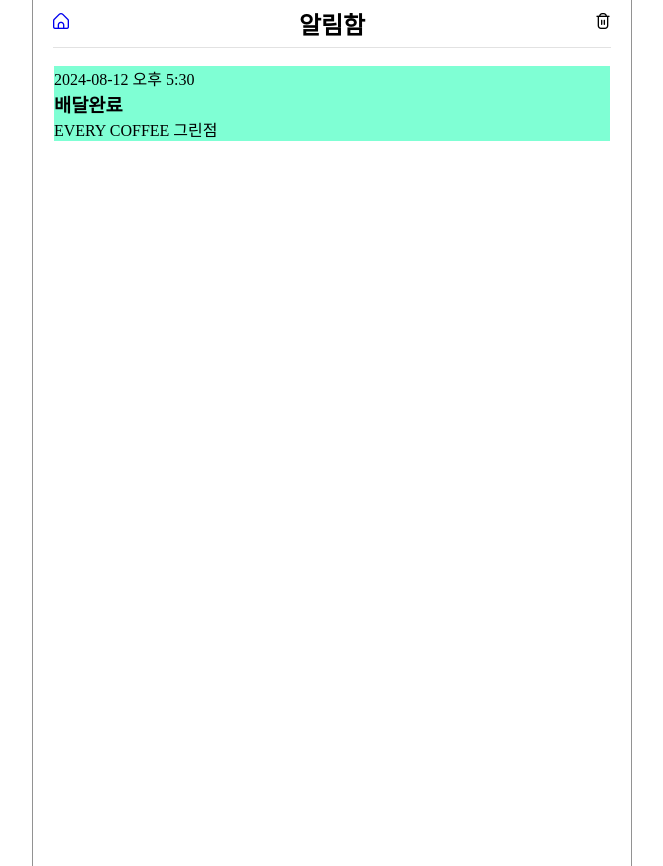
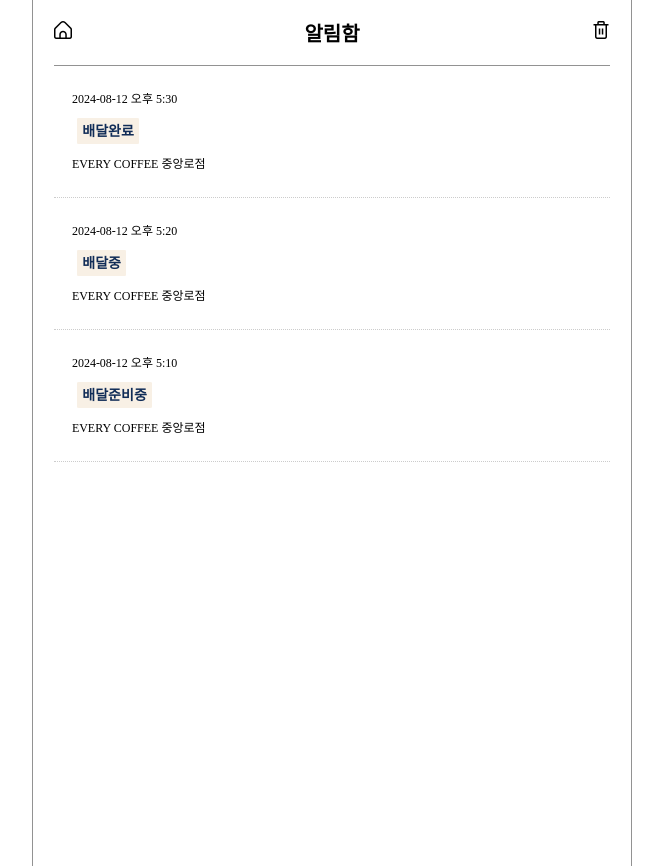
Before and after one commit to hein425/EC, a plain HTML site: page everycoffee/notification.html in a window 1280 px wide. Shown: the whole page, without its empty margins (308-971 px from the left). Drawn offline with nearby package versions, Linux system fonts and the light colour scheme.

Commit message:
알림창 작업완료

```diff
--- a/everycoffee/css/default.css
+++ b/everycoffee/css/default.css
@@ -8,23 +8,27 @@
 }
 
 /* 전체설정 */
-*{
+* {
     margin: 0;
     padding: 0;
 }
-ul, ol{
+
+ul,
+ol {
     list-style-type: none;
 }
-img{
+
+img {
     vertical-align: bottom;
     border: 0;
 }
-a{
+
+a {
     text-decoration: none;
 }
 
 /* 레이아웃 설정 */
-#wrapper{
+#wrapper {
     position: relative;
     width: 600px;
     height: auto;
@@ -36,65 +40,84 @@ a{
 }
 
 /* header(헤더) 설정 */
-header{
+header {
     position: sticky;
     top: 0;
     left: 0;
     width: 100%;
     height: 100px;
     border-bottom: 1px solid #929292;
-    background-color: rgb(255,255,255);
+    background-color: rgb(255, 255, 255);
     z-index: 900;
 }
-.header_top{
+
+.header_top {
     width: 100%;
     height: 60%;
     display: flex;
     align-items: center;
     justify-content: space-between;
 }
-.logo{
+
+.logo {
     margin-bottom: 10px;
 }
-.logo a{
+
+.logo a {
     color: #000;
     /* background-color: #575757; */
 }
-.logo a img{
+
+.logo a img {
     width: 50px;
     height: auto;
 }
-.my_page{
+
+.my_page {
     margin-left: 20px;
 }
-.my_page i{
+
+.my_page i {
     color: #000;
     font-size: 18px;
 }
-.header_top ul{
+
+.header_top ul {
     display: flex;
     margin-right: 20px;
 }
-.header_top ul li:nth-child(1){
+
+.header_top ul li:nth-child(1) {
     margin-right: 15px;
 }
-.header_top ul li i{
+
+.header_top ul li i {
     color: #000;
     font-size: 18px;
 }
-button{
-    cursor: pointer; /* 마우스 커서를 포인터로 변경 */
-    background: none; /* 배경 제거 */
-    border: none; /* 테두리 제거 */
-    all: unset; /* 모든 기본 스타일 제거 */
-    padding: 0; /* 패딩 제거 */
-    display: inline-flex; /* 아이콘을 가운데 정렬 */
-    align-items: center; /* 아이콘을 수직으로 중앙 정렬 */
-    justify-content: center; /* 아이콘을 수평으로 중앙 정렬 */
+
+button {
+    cursor: pointer;
+    /* 마우스 커서를 포인터로 변경 */
+    background: none;
+    /* 배경 제거 */
+    border: none;
+    /* 테두리 제거 */
+    all: unset;
+    /* 모든 기본 스타일 제거 */
+    padding: 0;
+    /* 패딩 제거 */
+    display: inline-flex;
+    /* 아이콘을 가운데 정렬 */
+    align-items: center;
+    /* 아이콘을 수직으로 중앙 정렬 */
+    justify-content: center;
+    /* 아이콘을 수평으로 중앙 정렬 */
 }
-li button {
-}
-.gnb{
+
+li button {}
+
+.gnb {
     width: 100%;
     height: 40%;
     margin-top: -5px;
@@ -102,32 +125,58 @@ li button {
     align-items: center;
     justify-content: space-around;
 }
-.gnb li a{
+
+.gnb li a {
     font-family: 'Pretendard-Regular';
     font-weight: 100;
     color: #575757;
 }
 
 /* 바코드 설정 */
-#my-membership{
+#my-membership {
     /* stiky는 부모자(relative)기준으로 위치값 지정 */
     /* fixed는 body값을 기준으로 위치값 지정 */
     position: fixed;
     left: 50%;
     top: 0;
 
-    width: calc(600px * 0.6); /* 600px의 80% */
-    transform: translate(-50%);
+    width: calc(600px * 0.6);
+    /* 600px의 80% */
+    transform: translateX(-50%) translateY(-100%);
 
     background-color: #f8f0e5;
-    box-shadow: 0 14px 28px rgb(0,0,0,0.25), 0 10px 10px rgb(0, 0, 0,0.40);
+    box-shadow: 0 14px 28px rgb(0, 0, 0, 0.25), 0 10px 10px rgb(0, 0, 0, 0.40);
     border: 0;
     text-align: center;
     line-height: 1.5;
     border-radius: 0 0 20px 20px;
-    padding: 20px 50px 10px 50px;
+    padding: 20px 50px 0px 50px;
 }
-#my-membership ul{
+
+#my-membership[open] {
+    animation: slideIn 0.3s forwards;
+}
+/* #my-membership[closing] {
+    animation: slideOut 0.3s forwards;
+} */
+@keyframes slideIn {
+    from {
+        transform: translateX(-50%) translateY(-50%);
+    }
+    to {
+        transform: translateX(-50%) translateY(0);
+    }
+}
+/* @keyframes slideOut {
+    from {
+        transform: translateX(-50%) translateY(0);
+    }
+    to {
+        transform: translateX(-50%) translateY(-100%);
+    }
+} */
+
+#my-membership ul {
     list-style-type: none;
     display: flex;
     align-items: center;
@@ -135,39 +184,41 @@ li button {
     line-height: 1.7;
     font-weight: 600;
 }
-.barcode li p{
+
+.barcode li p {
     color: rgb(204, 34, 34);
 }
-.barcode li:nth-child(1){
+
+.barcode li:nth-child(1) {
     overflow: hidden;
     white-space: nowrap;
     text-overflow: ellipsis;
 }
 
-.reward-points{
+.reward-points {
     font-size: 15pt;
 }
 
-#my-membership img{
+#my-membership img {
     margin: 4% 0 1% 0;
     width: 100%;
     height: auto;
 }
-.barcode-close{
+
+.barcode-close {
     cursor: pointer;
     text-align: right;
-    background-color: goldenrod;
-    margin: 5%;
+    margin: 5% 0 0 0;
     padding: 3%;
-    border-radius: 10%;
+    font-size: 1.5rem;
 }
 
 
 /* footer 설정 */
-footer{
+footer {
     width: 100%;
     height: 55px;
-    background-color: rgb(255,255,255);
+    background-color: rgb(255, 255, 255);
     /* background-color: rgb(248,240,229); */
     position: sticky;
     bottom: 0;
@@ -177,7 +228,8 @@ footer{
     justify-content: center;
     z-index: 900;
 }
-.footer_gnb{
+
+.footer_gnb {
     width: 100%;
     height: 100%;
     display: flex;
@@ -186,16 +238,18 @@ footer{
     border-top: 1px solid #929292;
 }
 
-.footer_gnb li{
+.footer_gnb li {
     text-align: center;
     font-size: 14px;
     line-height: 1.0;
 }
-.footer_gnb li a{
+
+.footer_gnb li a {
     color: #000;
     line-height: 0;
 }
-.footer_gnb li i{
+
+.footer_gnb li i {
     color: #575757;
     font-size: 20px;
 }
@@ -203,10 +257,11 @@ footer{
 
 /* 미디어쿼리 구간 ##################################################### */
 @media screen and (max-width: 600px) {
-    #wrapper{
-     width: 100%;
-   }
-   #my-membership{
-    width: 60%;
-   }
+    #wrapper {
+        width: 100%;
+    }
+
+    #my-membership {
+        width: 60%;
+    }
 }
--- a/everycoffee/css/notification.css
+++ b/everycoffee/css/notification.css
@@ -1,21 +1,117 @@
-.notification-header{
+@charset "UTF-8";
+
+@font-face {
+    font-family: 'Pretendard-Regular';
+    src: url('https://fastly.jsdelivr.net/gh/Project-Noonnu/noonfonts_2107@1.1/Pretendard-Regular.woff') format('woff');
+    font-weight: 400;
+    font-style: normal;
+}
+
+/* 전체설정 */
+html {
+    font-size: 10px;
+}
+:root{
+    --color-01: rgb(248, 240, 229);
+    --color-02: rgb(234,219,200);
+    --color-03: rgb(218,192,163);
+    --color-04: rgb(16,44,87);
+}
+* {
+    margin: 0;
+    padding: 0;
+}
+
+ul,
+ol {
+    list-style-type: none;
+}
+
+img {
+    vertical-align: bottom;
+    border: 0;
+}
+
+a {
+    text-decoration: none;
+}
+
+/* 레이아웃 설정 */
+#wrapper {
+    position: relative;
+    width: 100%;
+    max-width: 600px;
+    height: auto;
+    margin: 0 auto;
+    box-sizing: border-box;
+    border-left: solid 1px #929292;
+    border-right: solid 1px #929292;
+    min-width: 320px;
+    color: #000;
+}
+
+.notification-header,
+.notification-date {
+    width: 93%;
+    /* 너비를 93%로 설정 */
+    margin: 0 auto;
+    /* 중앙 정렬 */
+    box-sizing: border-box;
+    /* 박스 모델 설정 */
+}
+
+.notification-header {
     display: flex;
     align-items: center;
     justify-content: space-between;
-    margin-left: 20px;
-    margin-right: 20px;
-    padding: 1% 0 1% 0;
+    padding: 3% 0 3% 0;
+    font-size: 18px;
+    border-bottom: 1px solid #929292;
+}
 
-    border-bottom: 1px solid #e2e2e2;
+.notification-header i {
+    color: #000;
 }
-#notification-content{
+
+.notification-header h1 {
+    font-size: 2rem;
+}
+
+#notification-content {
     height: 100vh;
 }
-.notification-date{
-    margin: 3% auto;
-    width: 93%;
-    background-color: aquamarine;
+
+#notification-content ul {
+    padding: 3%;
+    border-bottom: 1px dotted #cccccc;
+    line-height: 2.5;
 }
-.notification-date li{
 
+.notification-date {
+    /* background-color: aquamarine; */
 }
+
+.notification-date li {
+    font-size: 1.2rem;
+    width: 100%;
+}
+.notification-date li h1 {
+    color: var(--color-04);
+    background-color: var(--color-01);
+    display: inline;
+    padding: 1%;
+    margin: 1%;
+    border-radius: 3%;
+}
+.notification-date div {
+    border-bottom: 1px solid #929292;
+    font-size: 2rem;
+}
+
+
+/* 미디어쿼리 구간 ##################################################### */
+@media screen and (max-width: 600px) {
+    #wrapper {
+        width: 100%;
+    }
+}
--- a/everycoffee/notification.html
+++ b/everycoffee/notification.html
@@ -6,8 +6,9 @@
   <meta name="viewport" content="width=device-width, initial-scale=1.0">
   <link rel='stylesheet'
     href='https://cdn-uicons.flaticon.com/2.5.1/uicons-regular-rounded/css/uicons-regular-rounded.css'>
+  <link rel='stylesheet'
+    href='https://cdn-uicons.flaticon.com/2.5.1/uicons-regular-straight/css/uicons-regular-straight.css'>
   <title>notification</title>
-  <link rel="stylesheet" href="css/default.css">
   <link rel="stylesheet" href="css/notification.css">
 
 
@@ -20,7 +21,7 @@
       <li>
         <h1>알림함</h1>
       </li>
-      <li><i class="fi fi-rr-trash"></i></li>
+      <li><i class="fi fi-rs-trash"></i></li>
     </ul>
 
     <article id="notification-content">
@@ -30,7 +31,25 @@
           <h1>배달완료</h1>
         </li>
         <li>
-          <p>EVERY COFFEE 그린점</p>
+          <p>EVERY COFFEE 중앙로점</p>
+        </li>
+      </ul>
+      <ul class="notification-date">
+        <li>2024-08-12 오후 5:20</li>
+        <li>
+          <h1>배달중</h1>
+        </li>
+        <li>
+          <p>EVERY COFFEE 중앙로점</p>
+        </li>
+      </ul>
+      <ul class="notification-date">
+        <li>2024-08-12 오후 5:10</li>
+        <li>
+          <h1>배달준비중</h1>
+        </li>
+        <li>
+          <p>EVERY COFFEE 중앙로점</p>
         </li>
       </ul>
     </article>
```
Also changed, not shown: everycoffee/css/index.css (+20 -4 lines), everycoffee/index.html (+13 -3 lines).
